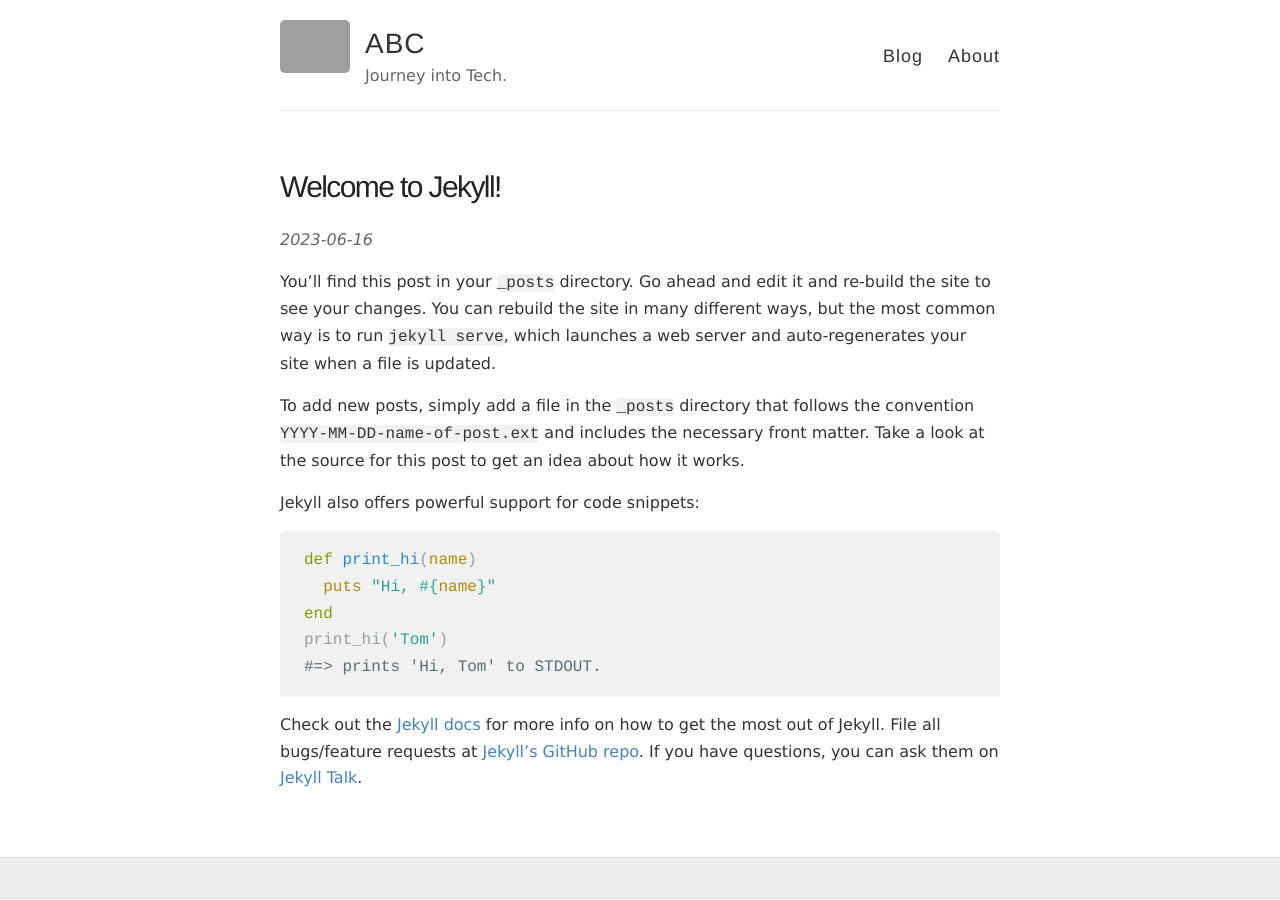
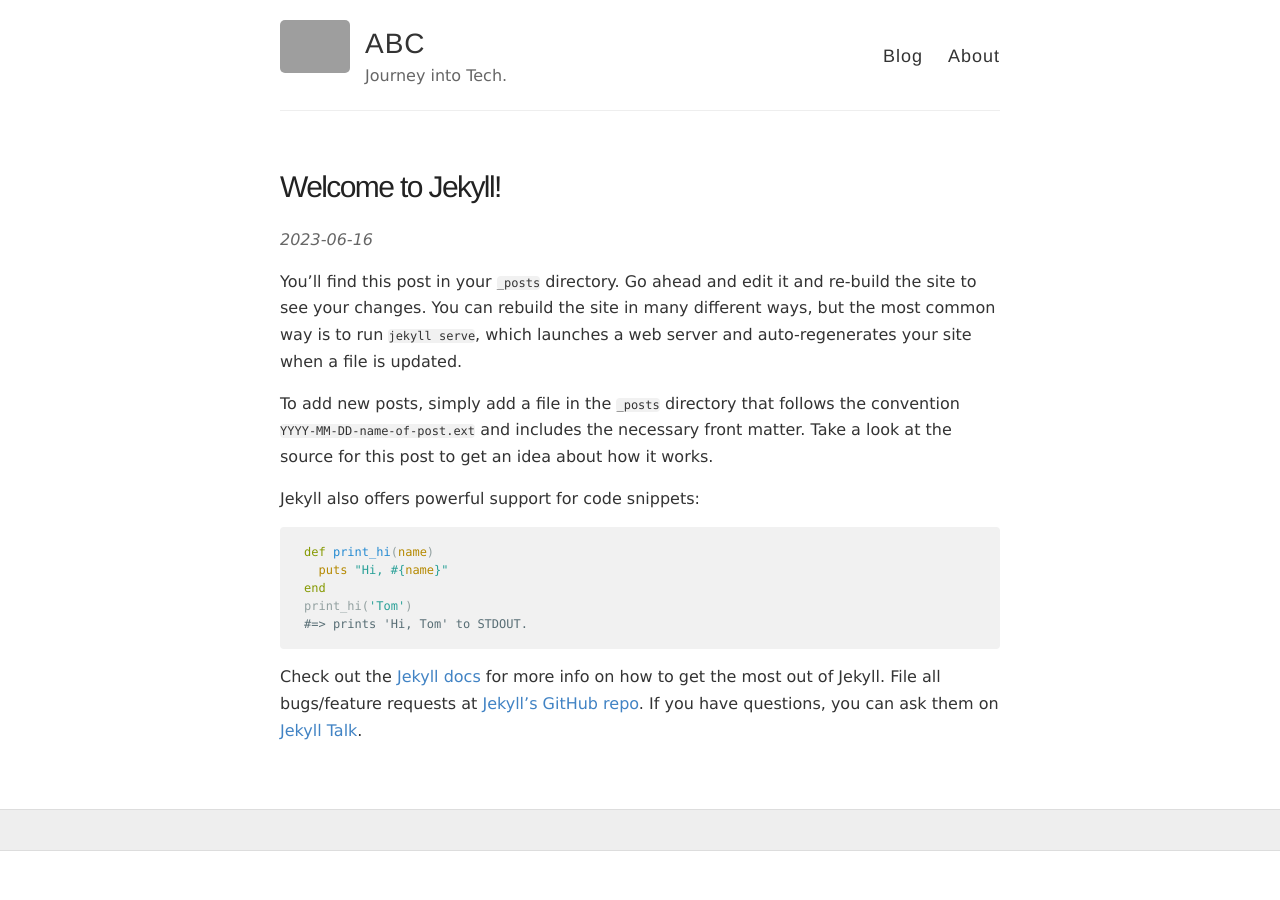
Before and after one commit to llnm/abc, a Jekyll site: the page built from docs/_posts/2023-06-16-welcome-to-jekyll.markdown, in a window 1280 px wide. Built offline with Jekyll 4.4.1, drawn with Linux system fonts in a browser that asks for light colours; grey boxes are pictures that could not be loaded.

Commit message:
docs: update code style

```diff
--- a/docs/_sass/_highlights.scss
+++ b/docs/_sass/_highlights.scss
@@ -1,5 +1,4 @@
 pre.highlight {
-  background-color: #efefef;
   padding: 7px 7px 7px 10px;
   border: 1px solid #ddd;
   -moz-box-shadow: 3px 3px rgba(0,0,0,0.1);
@@ -7,11 +6,14 @@
   box-shadow: 3px 3px rgba(0,0,0,0.1);
   margin: 20px 0 20px 0;
   overflow: auto;
+  // background-color: #efefef;
 }
 
 code {
-  font-family:'Bitstream Vera Sans Mono','Courier', monospace;
-  font-size: medium;
+  font-family: $font-code;
+  font-size: $font-size-small;
+  line-height: $line-height-code;
+  // background-color: ;
 }
 
 .highlight .c { color: #586E75 } /* Comment */
--- a/docs/_sass/_variables.scss
+++ b/docs/_sass/_variables.scss
@@ -29,6 +29,7 @@
 $font-size-small: px-to-em(12px);
 
 $line-height-base: px-to-em(26.7px);
+$line-height-code: px-to-em(24px);
 
 // Mobile breakpoints
 @mixin mobile {
```
